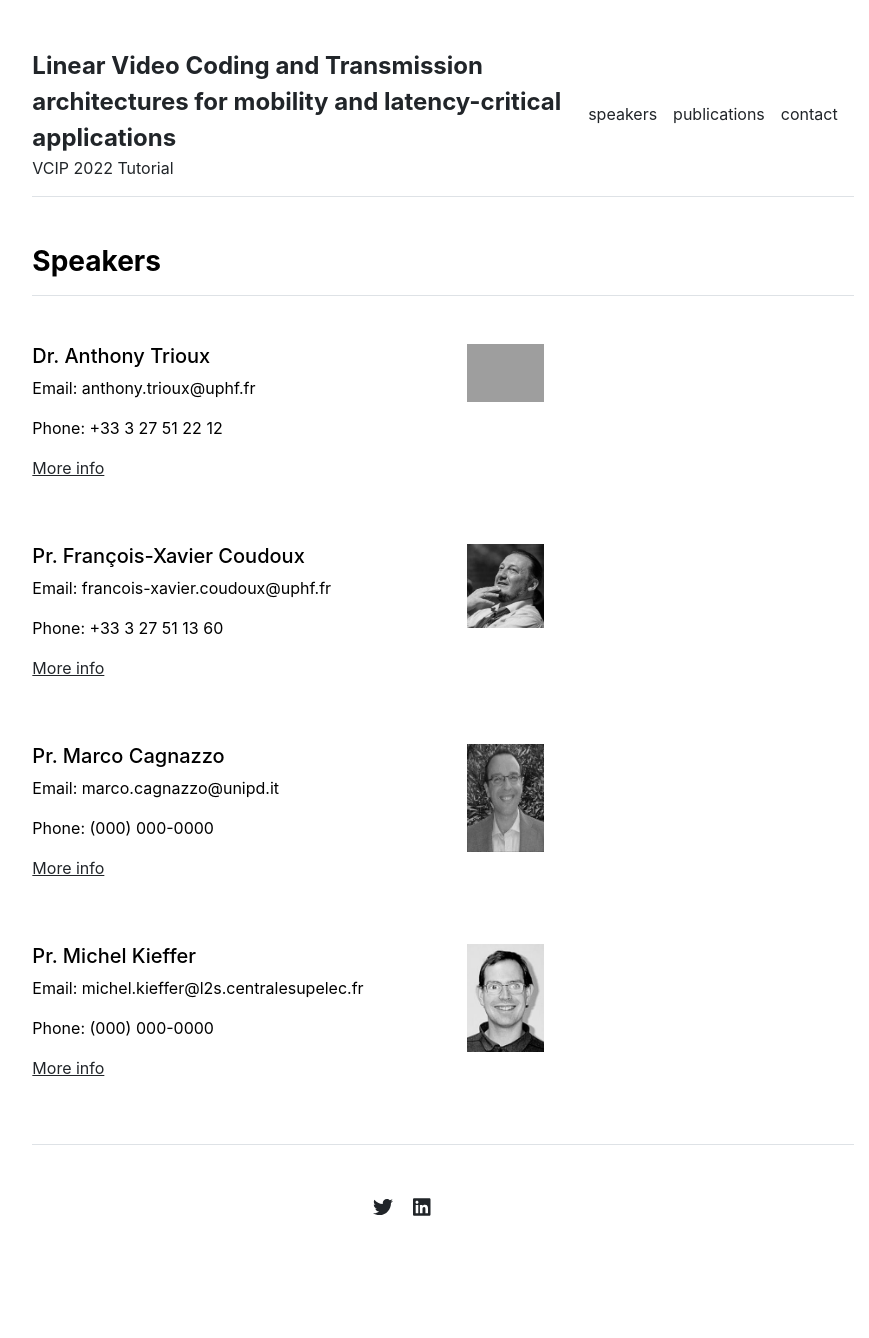
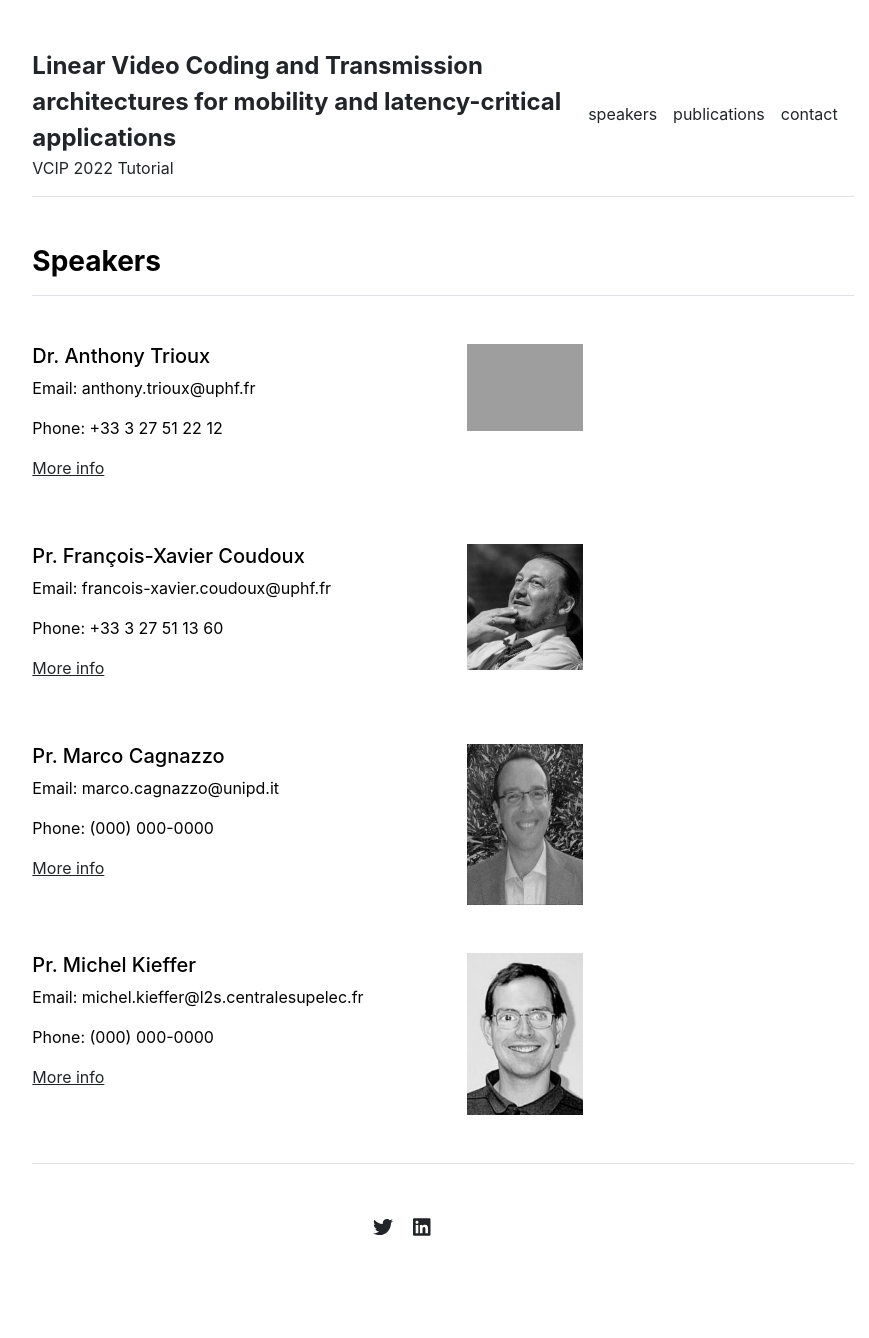
Before and after one commit to XiaYi59/LVCT, a Jekyll site: the page built from people.md, in a window 1280 px wide. Shown: the whole page, without its empty margins (197-1066 px from the left). Built offline with Jekyll 4.4.1, drawn with Linux system fonts in a browser that asks for light colours.

Commit message:
Update people.html

```diff
--- a/_layouts/people.html
+++ b/_layouts/people.html
@@ -14,7 +14,7 @@ layout: default
     <p><a href="{{ site.github.url }}/people/{{ person.url }}">More info</a></p>
   </div>
   <div class="col-md-6">
-    <img src="{{ site.github.url }}/{{ person.image }}" alt="Contact" width="20%">
+    <img src="{{ site.github.url }}/{{ person.image }}" alt="Contact" width="30%">
   </div>
 </div>
 {% endfor %}
```
